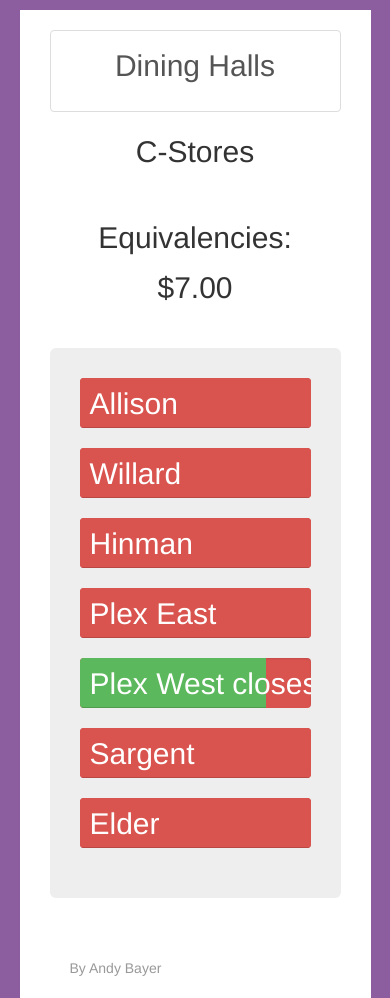
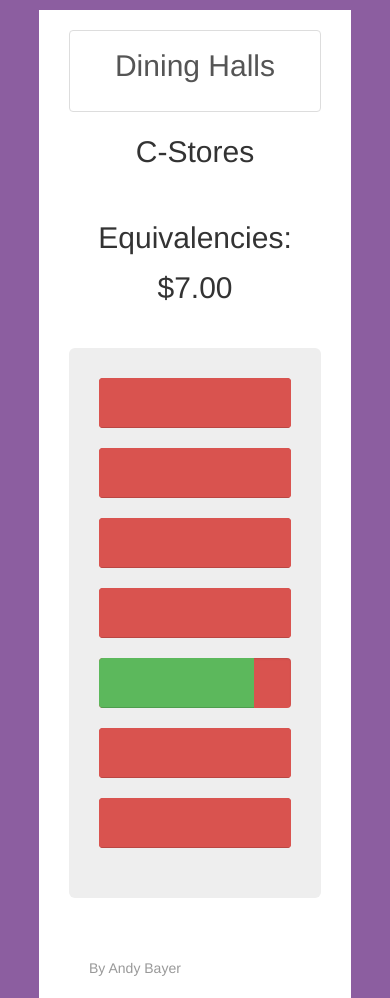
Before and after one commit to anderoonies/cat-food-web, a plain HTML site: page index.html in a window 390 px wide. Drawn offline with nearby package versions, Linux system fonts and the light colour scheme.

Commit message:
Adjust mobile view

```diff
--- a/catFood.css
+++ b/catFood.css
@@ -22,13 +22,10 @@ body {
 
 #content {
     background-color: #fff;
-    width: 90%;
+    width: 80%;
     margin-top: 10px;
     padding-top: 10px;
 }
-
-
-
 
 .nav {
   padding-left: 0;
--- a/index.html
+++ b/index.html
@@ -36,49 +36,49 @@
                     <div class="jumbotron diningHalls">
                         <div class="progress">
                           <div id="Allison" class="progress-bar" role="progressbar" aria-valuemin="0" aria-valuemax="100">
-                            <span class="mobileHide">
+                            <span class="hidden-xs">
                             <a href="https://nucuisine.sodexomyway.com/dining-choices/resident/allison.html">Allison</a>
                             </span>
                           </div>
                         </div>
                         <div class="progress">
                           <div id="Willard" class="progress-bar" role="progressbar" aria-valuemin="0" aria-valuemax="100">
-                            <span class="mobileHide">
+                            <span class="hidden-xs">
                             <a href="https://nucuisine.sodexomyway.com/dining-choices/resident/willard.html">Willard</a>
                             </span>
                           </div>
                         </div>
                         <div class="progress">
                           <div id="Hinman" class="progress-bar" role="progressbar" aria-valuemin="0" aria-valuemax="100">
-                              <span class="mobileHide">
+                              <span class="hidden-xs">
                             <a href="https://nucuisine.sodexomyway.com/dining-choices/resident/1835-hinman.html">Hinman</a>
                               </span>
                           </div>
                         </div>
                         <div class="progress">
                           <div id="PlexEast" class="progress-bar" role="progressbar" aria-valuemin="0" aria-valuemax="100">
-                              <span class="mobileHide">
+                              <span class="hidden-xs">
                               <a href="https://nucuisine.sodexomyway.com/dining-choices/resident/foster-walker.html">Plex East</a>
                               </span>
                           </div>
                         </div>
                         <div class="progress">
                           <div id="PlexWest" class="progress-bar" role="progressbar" aria-valuemin="0" aria-valuemax="100">
-                              <span class="mobileHide">
+                              <span class="hidden-xs">
                               <a href="https://nucuisine.sodexomyway.com/dining-choices/resident/foster-walker.html">Plex West</a>
                             </span>
                           </div>
                         </div>
                         <div class="progress">
                           <div id="Sargent" class="progress-bar" role="progressbar" aria-valuemin="0" aria-valuemax="100">
-                              <span class="mobileHide">
+                              <span class="hidden-xs">
                               <a href="https://nucuisine.sodexomyway.com/dining-choices/resident/sargent.html">Sargent</a>
                               </span>
                           </div>
                         </div>
                         <div class="progress">
                           <div id="Elder" class="progress-bar" role="progressbar" aria-valuemin="0" aria-valuemax="100">
-                              <span class="mobileHide">
+                              <span class="hidden-xs">
                               <a href="https://nucuisine.sodexomyway.com/dining-choices/resident/elder.html">Elder</a>
                               </span>
                           </div>
@@ -91,21 +91,21 @@
                     <div class="jumbotron cStores" id="cstores">
                         <div class="progress">
                           <div id="PlexC" class="progress-bar" role="progressbar" aria-valuemin="0" aria-valuemax="100">
-                              <span class="mobileHide">
+                              <span class="hidden-xs">
                               Plex
                               </span>
                           </div>
                         </div>
                         <div class="progress">
                           <div id="HinmanC" class="progress-bar" role="progressbar" aria-valuemin="0" aria-valuemax="100">
-                              <span class="mobileHide">
+                              <span class="hidden-xs">
                               Hinman
                               </span>
                           </div>
                         </div>
                         <div class="progress">
                           <div id="WillardC" class="progress-bar" role="progressbar" aria-valuemin="0" aria-valuemax="100">
-                              <span class="mobileHide">
+                              <span class="hidden-xs">
                               Willard
                               </span>
                           </div>
```
